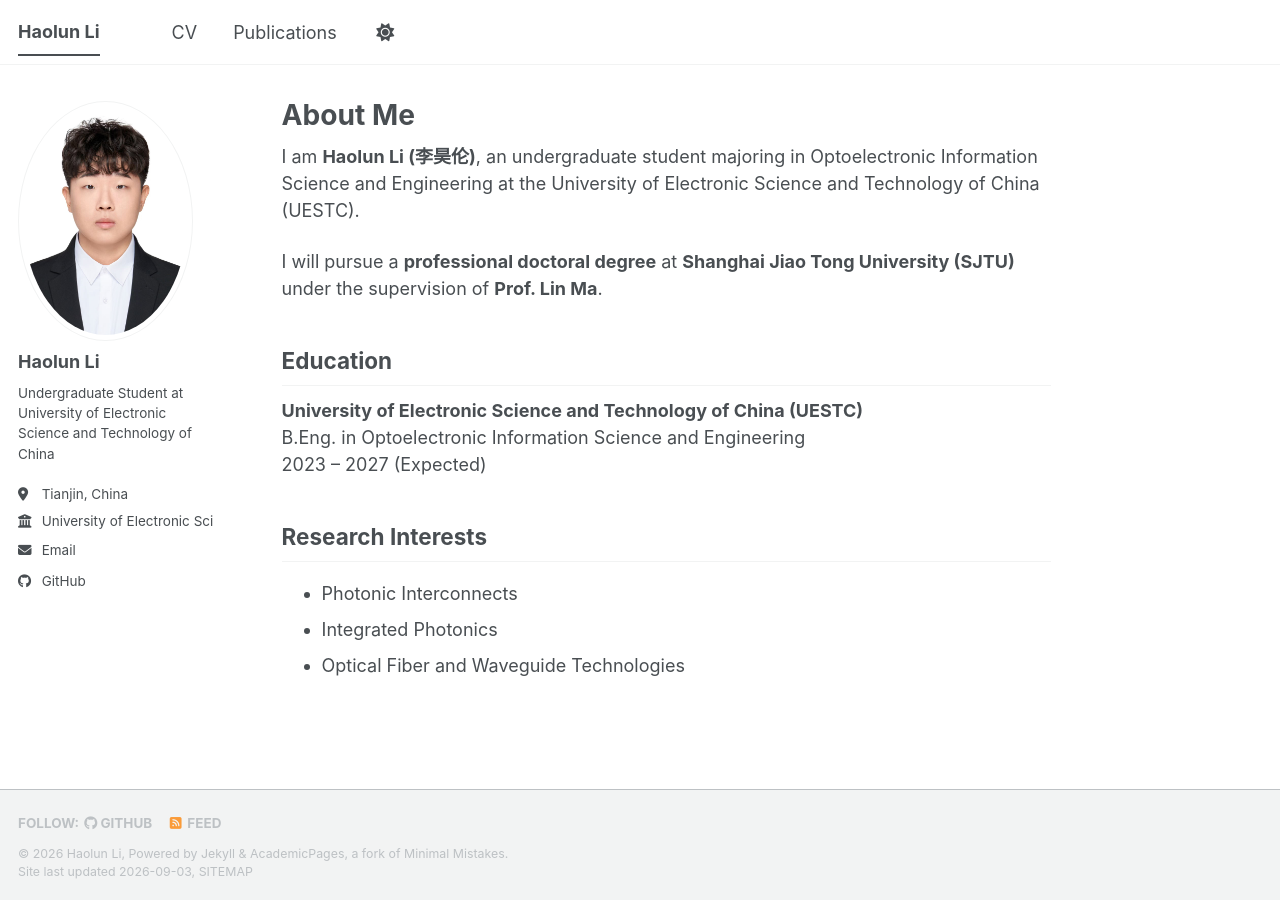
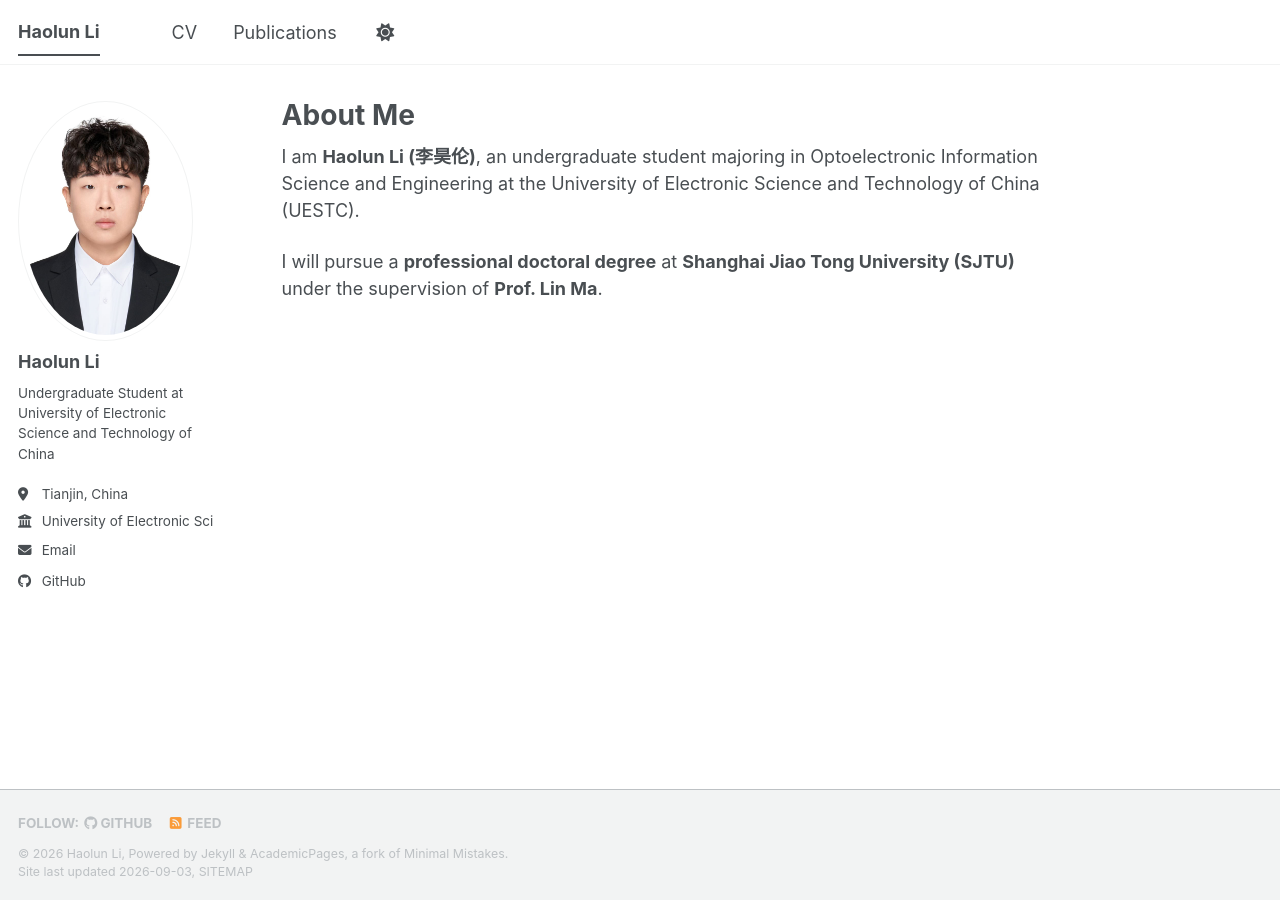
Before and after one commit to lihaolun201003/lihaolun201003.github.io, a Jekyll site: the page built from _pages/about.md, in a window 1280 px wide. Built offline with Jekyll 4.4.1, drawn with Linux system fonts in a browser that asks for light colours; a style sheet for code colours, icons or effects is not loaded.

Commit message:
Update about.md to remove education and research sections
Removed sections on education and research interests from the about page.

```diff
--- a/_pages/about.md
+++ b/_pages/about.md
@@ -14,15 +14,3 @@ University of Electronic Science and Technology of China (UESTC).
 I will pursue a **professional doctoral degree** at
 **Shanghai Jiao Tong University (SJTU)** under the supervision of
 **Prof. Lin Ma**.
-
-## Education
-
-**University of Electronic Science and Technology of China (UESTC)**
-B.Eng. in Optoelectronic Information Science and Engineering
-2023 – 2027 (Expected)
-
-## Research Interests
-
-- Photonic Interconnects
-- Integrated Photonics
-- Optical Fiber and Waveguide Technologies
```
